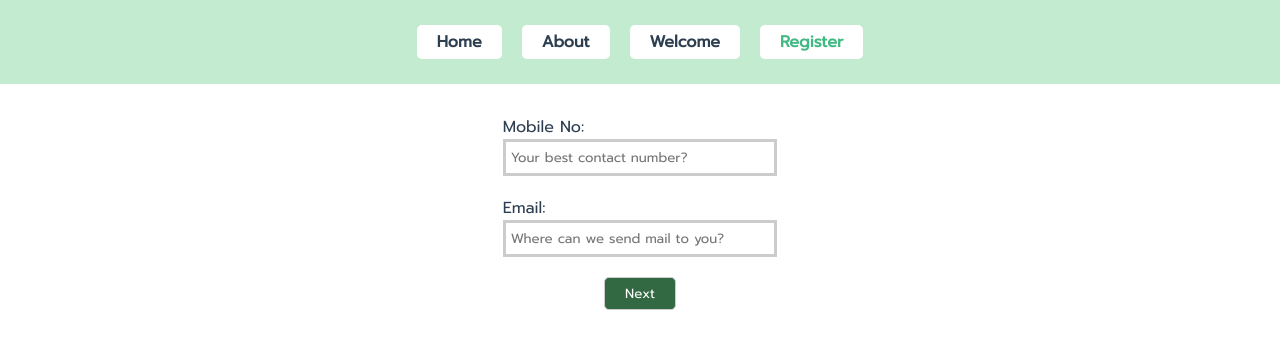
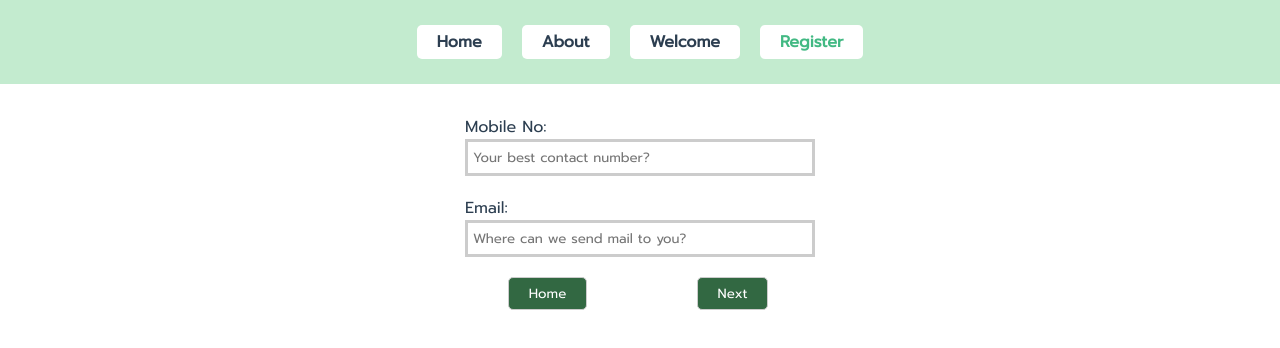
Before and after one commit to AmitVSH/hello-vue, a Vue app: page /register in a window 1280 px wide. Shown: the top 348 px of the page. Built offline with nearby package versions, Linux system fonts and the light colour scheme.

Commit message:
Button target link added and thank you component created

```diff
--- /dev/null
+++ b/src/components/Auth/RegisterComplete.vue
@@ -0,0 +1,13 @@
+<template lang="html">
+  <div class="">
+    <h3>Thank you!</h3>
+  </div>
+</template>
+
+<script>
+export default {
+}
+</script>
+
+<style lang="css" scoped>
+</style>
--- a/src/components/Auth/RegisterStep1.vue
+++ b/src/components/Auth/RegisterStep1.vue
@@ -11,11 +11,21 @@
         <input id="email" type="email" name="email" value="" placeholder="Where can we send mail to you?">
       </InputText>
 
-      <router-link to="/register/step2">
-        <InputButton>
-          <button type="button" name="button">Next</button>
-        </InputButton>
-      </router-link>
+
+      <div class="buttons__wrapper">
+        <router-link to="/">
+          <InputButton>
+            <button type="button" name="button">Home</button>
+          </InputButton>
+        </router-link>
+
+        <router-link to="/register/step2">
+          <InputButton>
+            <button type="button" name="button">Next</button>
+          </InputButton>
+        </router-link>
+      </div>
+
 
     </div>
   </div>
@@ -42,4 +52,8 @@ export default {
   .register__wrapper  {
     padding: 21px 0px;
   }
+  .buttons__wrapper {
+    display: grid;
+    grid-template-columns: 1fr 1fr;
+  }
 </style>
--- a/src/components/Auth/RegisterStep2.vue
+++ b/src/components/Auth/RegisterStep2.vue
@@ -19,9 +19,12 @@
           </InputButton>
         </router-link>
 
-        <InputButton>
-          <button type="button" name="button">Done</button>
-        </InputButton>
+        <router-link to="/register/complete">
+          <InputButton>
+            <button type="button" name="button">Done</button>
+          </InputButton>
+        </router-link>
+
       </div>
 
     </div>
--- a/src/components/Library/InputText.vue
+++ b/src/components/Library/InputText.vue
@@ -12,6 +12,7 @@ export default {
 <style lang="css" scoped>
   .input__wrapper {
     padding: 10px 10px;
+    width: 350px;
   }
   label {
     float: left;
--- a/src/router/index.js
+++ b/src/router/index.js
@@ -36,6 +36,11 @@ const routes = [
     path: '/register/step2',
     name: 'RegisterStep2',
     component: () => import(/* webpackChunkName: "about" */ '../components/Auth/RegisterStep2.vue')
+  },
+  {
+    path: '/register/complete',
+    name: 'RegisterComplete',
+    component: () => import(/* webpackChunkName: "about" */ '../components/Auth/RegisterComplete.vue')
   }
 ]
 
```
